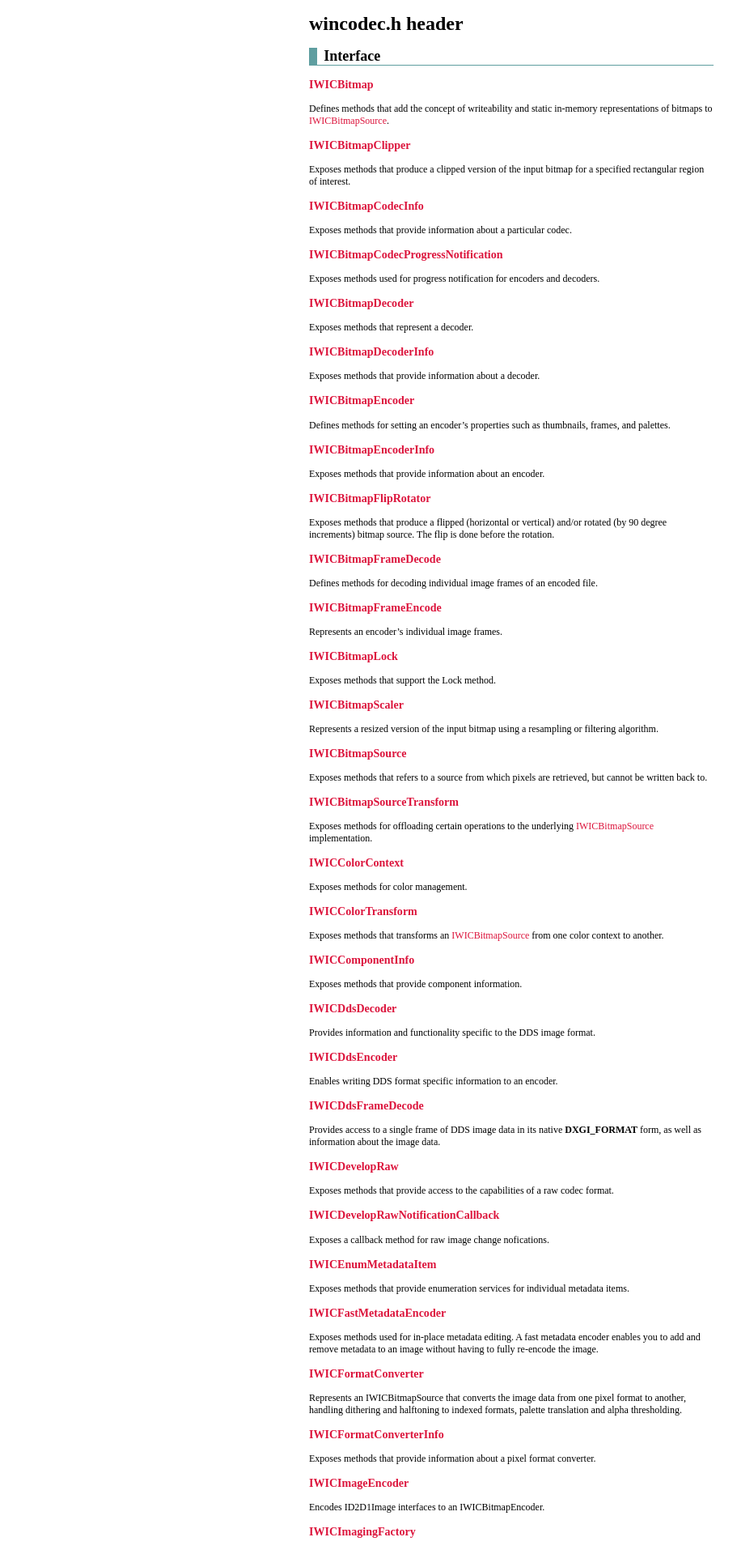
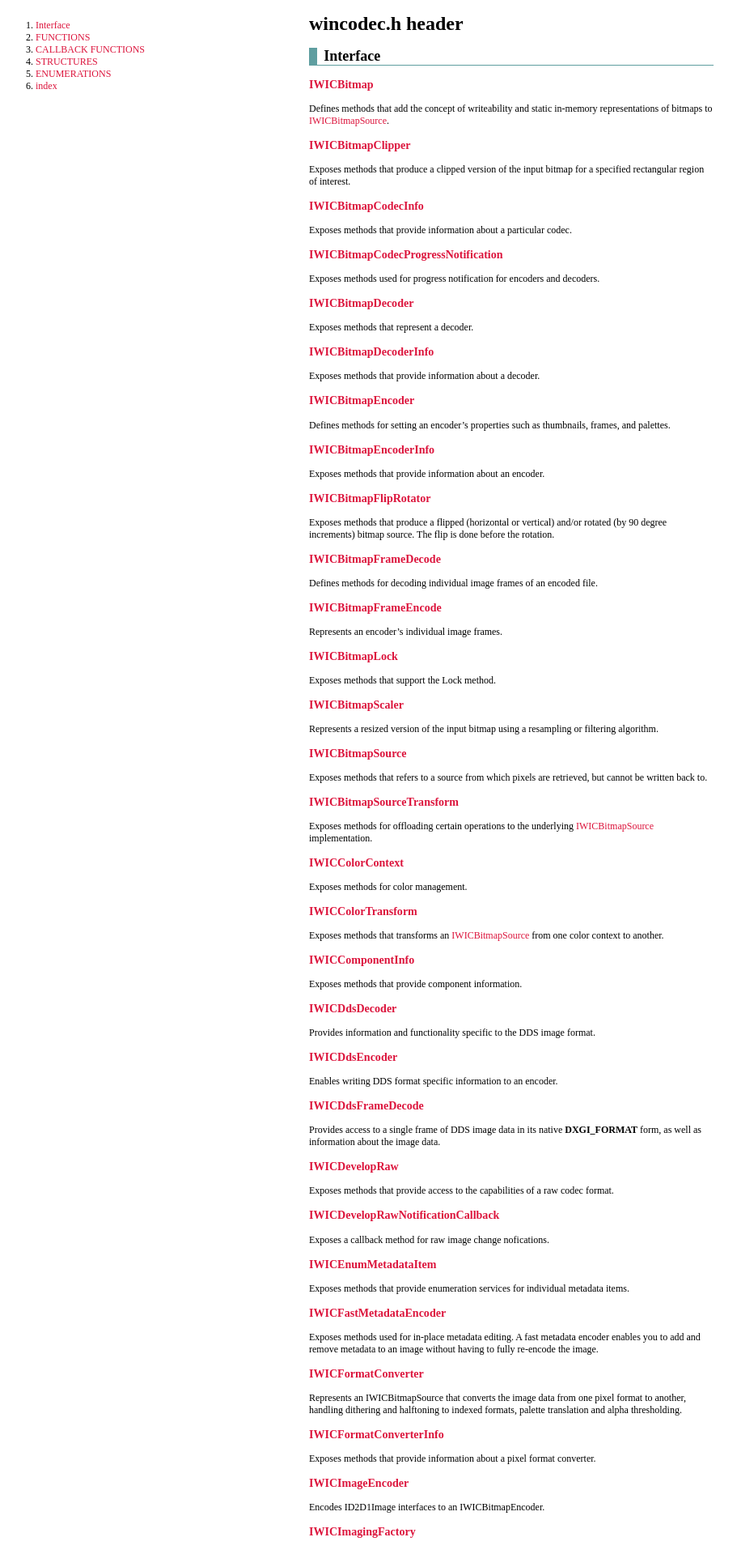
Before and after one commit to ygsiro/windows-codecs, a Jekyll site: the page built from wincodecs/index.md, in a window 1280 px wide. Shown: the top 1914 px of the page at 81% size, without its empty margins (8-919 px from the left). Built offline with Jekyll 4.4.1, drawn with Linux system fonts in a browser that asks for light colours.

Commit message:
レイアウト修正

```diff
--- a/_layouts/index.html
+++ b/_layouts/index.html
@@ -9,6 +9,14 @@
 </head>
 
 <body>
+  <nav class="navigation">
+    <ol>
+      {% for item in page.TOC %}
+      <li><a href="#{{ item.name | downcase | replace: ' ', '-' }}">{{ item.name }}</a></li>
+      {% endfor %}
+      <li><a href="index">index</a></li>
+    </ol>
+  </nav>
   <main role="main">
     <h1>{{ page.title }}</h1>
     {{ content }}
--- a/_layouts/interface.html
+++ b/_layouts/interface.html
@@ -22,10 +22,10 @@
 </head>
 
 <body>
-  <nav>
+  <nav class="navigation">
     <ol>
       {% for item in page.TOC %}
-      <li><a href="#{{ item.name | downcase }}">{{ item.name }}</a></li>
+      <li><a href="#{{ item.name | downcase | replace: ' ', '-' }}">{{ item.name }}</a></li>
       {% endfor %}
       <li><a href="index">index</a></li>
     </ol>
--- a/_sass/main.scss
+++ b/_sass/main.scss
@@ -61,3 +61,9 @@ pre {
         padding: 0;
     }
 }
+
+.navigation{
+    position: fixed;
+    top: 1em;
+    left: 1em;
+}
--- a/wincodecs/index.md
+++ b/wincodecs/index.md
@@ -2,6 +2,12 @@
 title: wincodec.h header
 category: index
 layout: index
+TOC:
+  - name: Interface
+  - name: FUNCTIONS
+  - name: CALLBACK FUNCTIONS
+  - name: STRUCTURES
+  - name: ENUMERATIONS
 ---
 
 ## Interface
```
